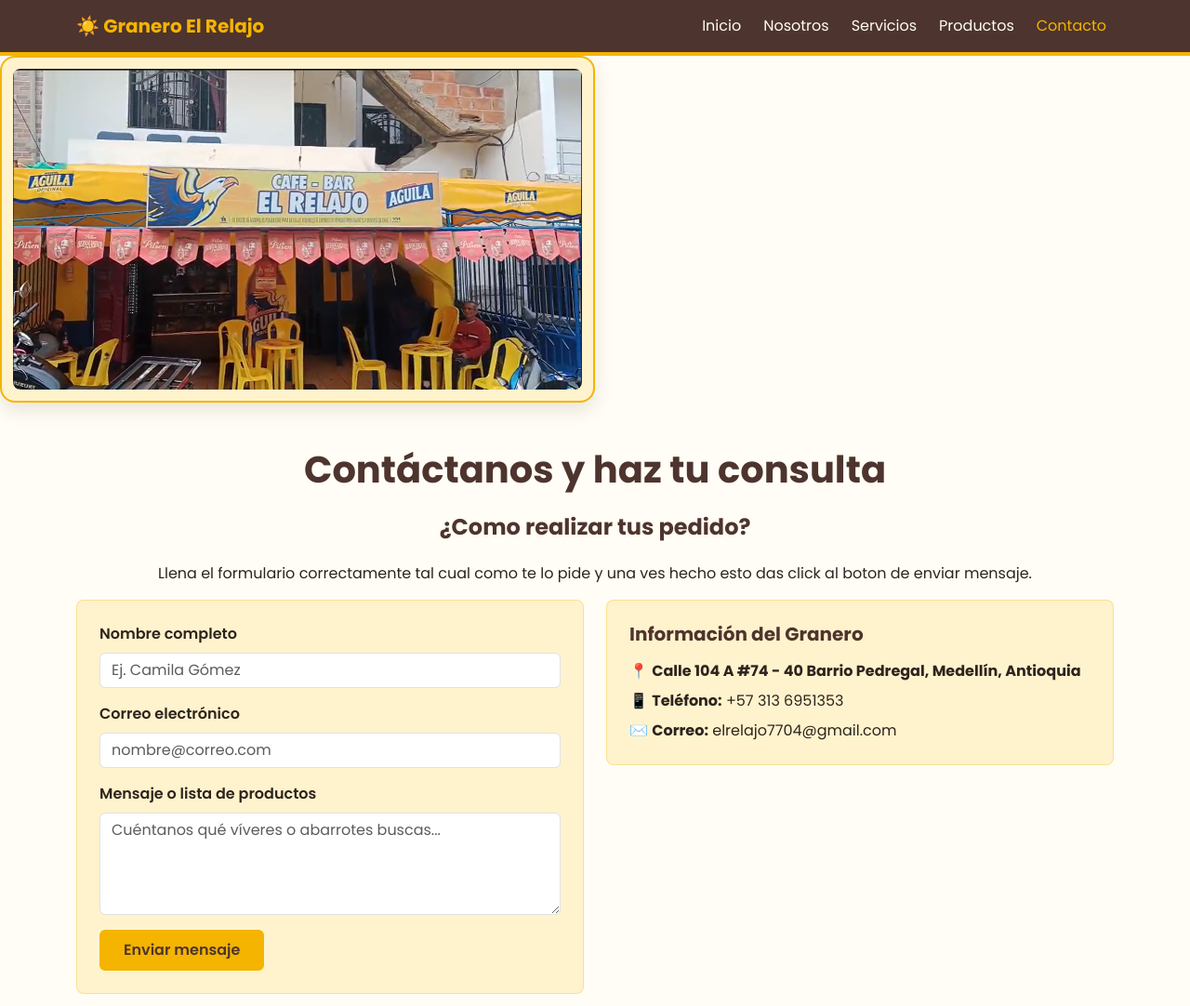
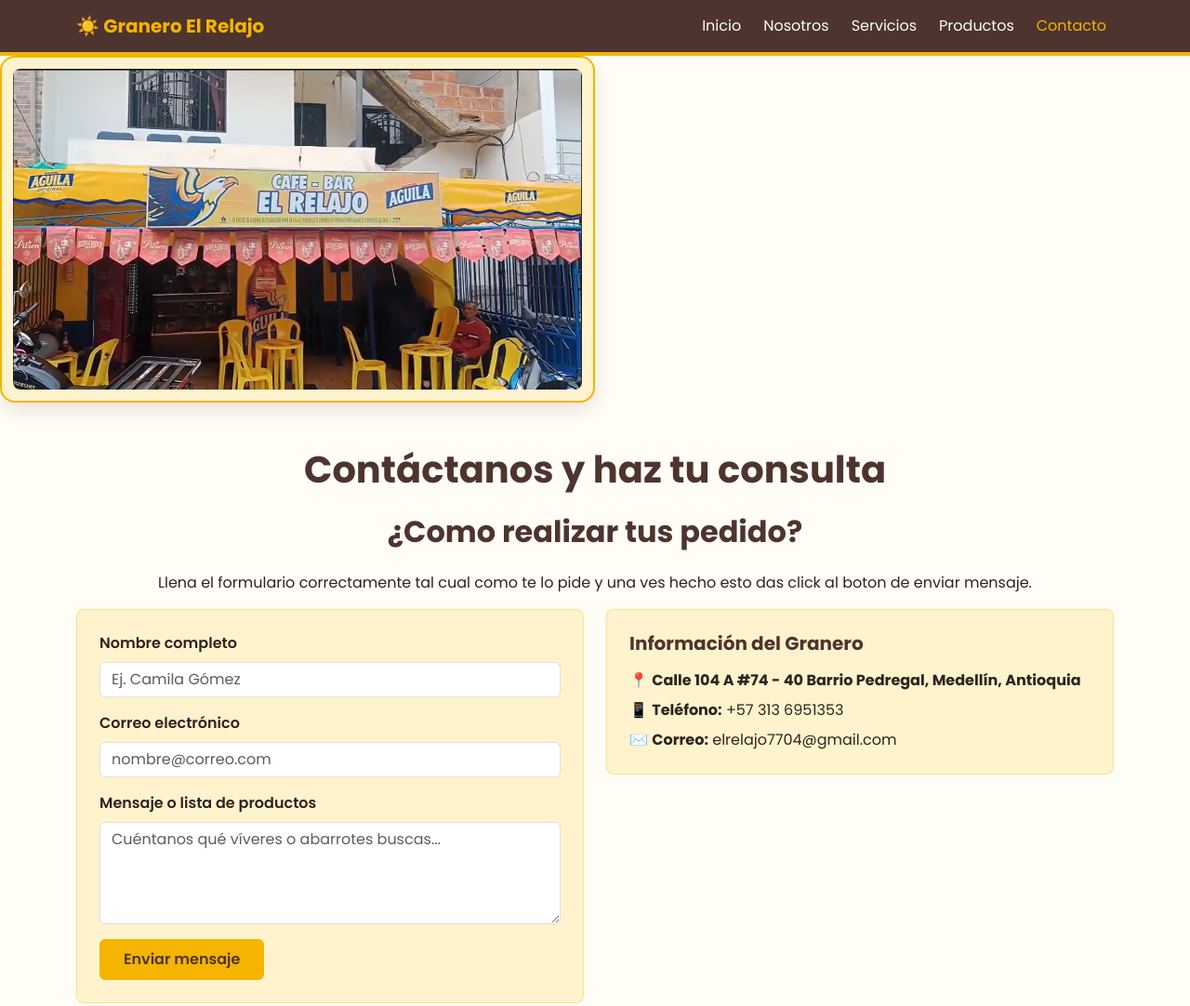
Before and after one commit to MiguelAngelOsorno/proyecto-web-los-Aprendices-De-Negro, a plain HTML site: page contacto.html in a window 1280 px wide. Shown: the top 1082 px of the page at 93% size. Drawn offline with nearby package versions, Linux system fonts and the light colour scheme.

Commit message:
actuañizacion

```diff
--- a/contacto.html
+++ b/contacto.html
@@ -36,7 +36,7 @@
     <main class="flex-grow-1 py-5">
         <div class="container">
             <h1 class="text-center fw-bold titulo-marca mb-4">Contáctanos y haz tu consulta</h1>
-            <h4 class="text-center fw-bold titulo-marca mb-4">¿Como realizar tus pedido?</h4>
+            <h2 class="text-center fw-bold titulo-marca mb-4">¿Como realizar tus pedido?</h2>
             <p class="text-center">Llena el formulario correctamente tal cual como te lo pide y una ves hecho esto das click al boton de enviar mensaje.</p>
             <div class="row g-4 align-items-start">
                 <div class="col-12 col-md-6">
```
